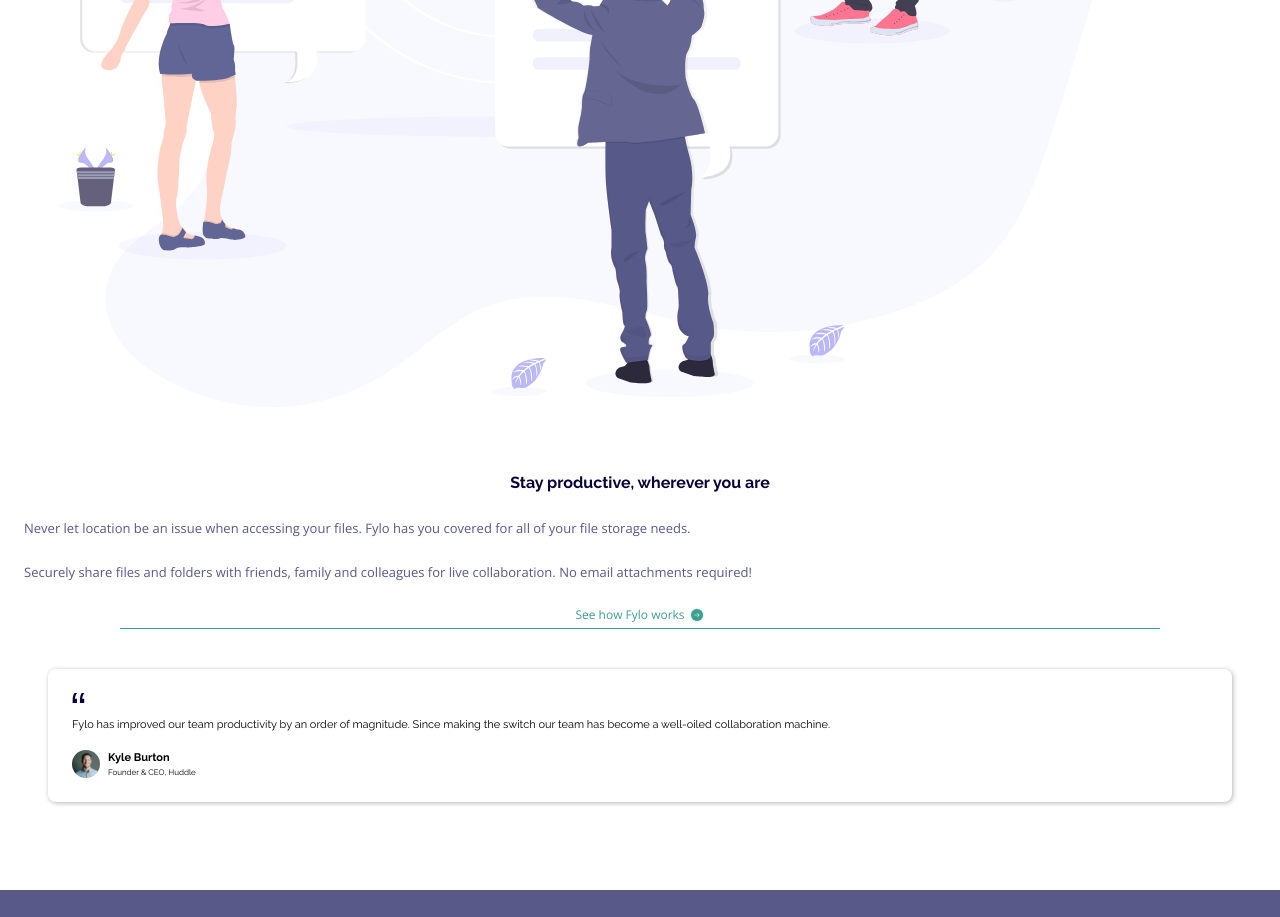
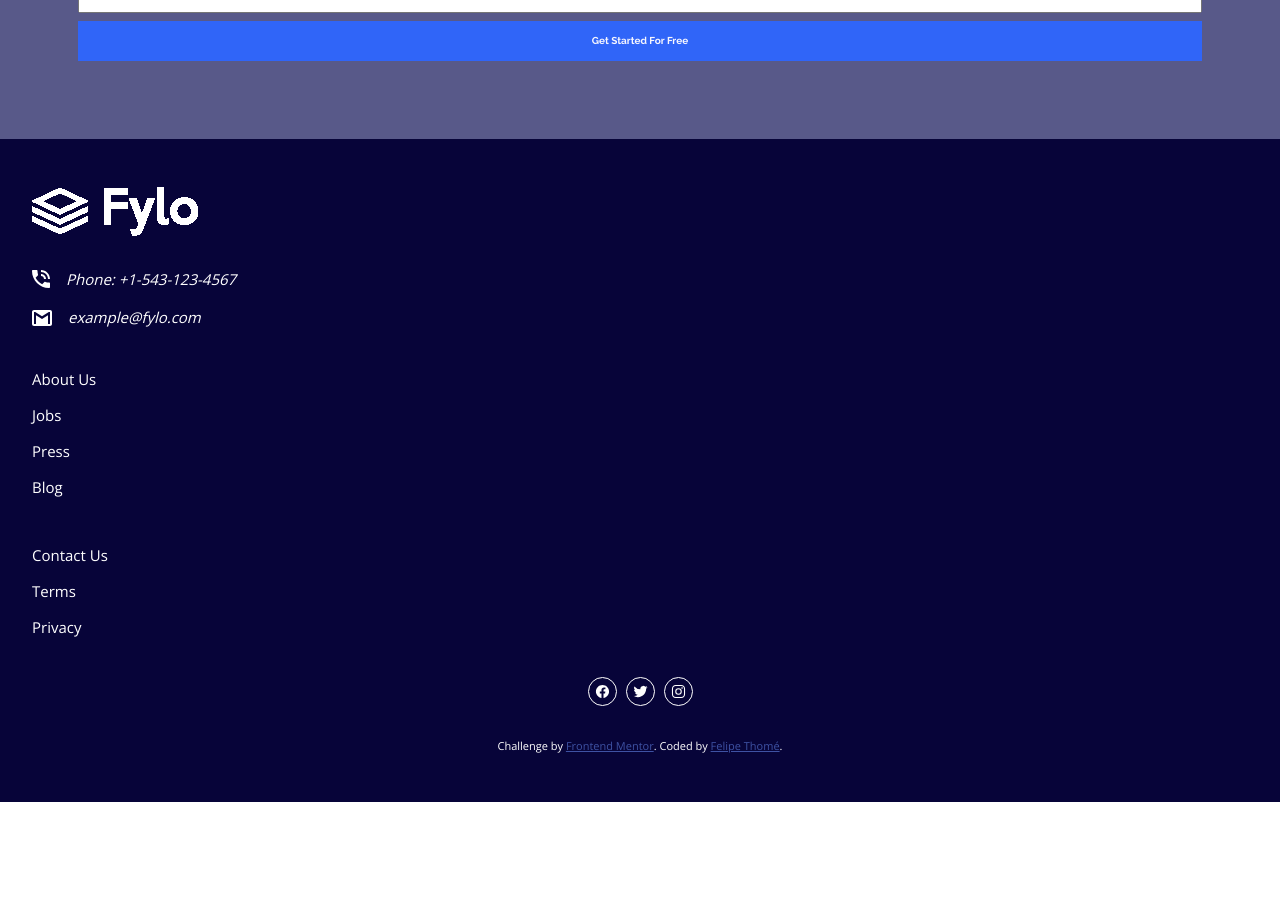
Before and after one commit to felipetn1989/fylo-landing-page-with-two-column-layout-master, a plain HTML site: page index.html in a window 1280 px wide. Shown: the part 1880-2797 px from the top of the page. After the commit the page ends 2682 px from the top, so only its background shows below. Drawn offline with nearby package versions, Linux system fonts and the light colour scheme.

Commit message:
media query

```diff
--- a/index.html
+++ b/index.html
@@ -70,7 +70,11 @@
           </p>
           <a class="fylo_work" href="#"
             >See how Fylo works
-            <img src="images/icon-arrow.svg" alt="" aria-hidden="true"
+            <img
+              class="arrow"
+              src="images/icon-arrow.svg"
+              alt=""
+              aria-hidden="true"
           /></a>
           <figure>
             <blockquote>
@@ -118,10 +122,14 @@
     <footer>
       <img src="images/logo-white.png" alt="Company logo" />
       <address>
-        <img src="images/icon-phone.svg" alt="Phone icon" />
-        Phone: +1-543-123-4567 <br />
-        <img src="images/icon-email.svg" alt="Email icon" />
-        example@fylo.com
+        <div class="address__phone">
+          <img src="images/icon-phone.svg" alt="Phone icon" />
+          Phone: +1-543-123-4567
+        </div>
+        <div class="address__email">
+          <img src="images/icon-email.svg" alt="Email icon" />
+          example@fylo.com
+        </div>
       </address>
       <ul>
         <li>About Us</li>
@@ -132,7 +140,11 @@
         <li>Terms</li>
         <li>Privacy</li>
       </ul>
-      <div class="icons">ICONS</div>
+      <div class="icons">
+        <ion-icon name="logo-facebook"></ion-icon>
+        <ion-icon name="logo-twitter"></ion-icon>
+        <ion-icon name="logo-instagram"></ion-icon>
+      </div>
 
       <p class="attribution">
         Challenge by
@@ -145,4 +157,9 @@
       </p>
     </footer>
   </body>
+
+  <script
+    type="module"
+    src="https://unpkg.com/ionicons@5.5.2/dist/ionicons/ionicons.esm.js"
+  ></script>
 </html>
--- a/styles/style.css
+++ b/styles/style.css
@@ -145,12 +145,13 @@ header a {
 }
 
 h1 {
-  font-size: 1.4375rem;
+  font-size: 1.625rem;
 }
 
 form {
   display: grid;
   gap: 1rem;
+  padding: 0.875rem;
 }
 
 form > * {
@@ -168,9 +169,14 @@ button {
   border: none;
 }
 
+button:hover {
+  cursor: pointer;
+  opacity: 70%;
+}
+
 .card__middle {
   padding: 1.5rem;
-  margin-top: 9rem;
+  margin-top: 8rem;
   font-size: 0.85rem;
 }
 
@@ -183,7 +189,7 @@ button {
 .card__middle p {
   text-align: left;
   color: var(--Desaturated-Blue);
-  font-size: 0.8125rem;
+  font-size: 0.875rem;
 }
 
 .card__midle__text {
@@ -200,8 +206,13 @@ button {
   text-decoration: none;
   border-bottom: 1px solid var(--Moderate-Cyan);
   padding-bottom: 0.25rem;
-  margin: 0 6rem;
+  width: 9rem;
+  margin: auto;
   font-size: 0.75rem;
+}
+
+.fylo_work:hover {
+  opacity: 50%;
 }
 
 figure {
@@ -264,12 +275,148 @@ footer {
   background-color: var(--Very-Dark-Blue);
   color: white;
   font-size: 0.9375rem;
+  padding: 3rem 2rem;
+  display: grid;
+  gap: 2rem;
+}
+
+address {
+  display: grid;
+}
+
+ul {
+  list-style-type: none;
+  padding: 0;
+  line-height: 2.25rem;
+}
+
+li:nth-child(4) {
+  margin-bottom: 2rem;
+}
+
+li:hover {
+  cursor: pointer;
+  color: var(--Desaturated-Blue);
+}
+
+.address__phone,
+.address__email {
+  display: flex;
+  gap: 1rem;
+  align-items: center;
+}
+
+.address__phone {
+  margin-bottom: 1rem;
+}
+
+.icons {
+  display: flex;
+  gap: 0.5625rem;
+  justify-content: center;
+}
+
+ion-icon {
+  border: 1px solid white;
+  border-radius: 50%;
+  padding: 0.375rem;
+}
+
+ion-icon:hover {
+  cursor: pointer;
+  color: var(--Desaturated-Blue);
+  border-color: var(--Desaturated-Blue);
 }
 
 .attribution {
   font-size: 0.6875rem;
   text-align: center;
 }
+
 .attribution a {
   color: hsl(228, 45%, 44%);
 }
+
+@media screen and (min-width: 60em) {
+  header {
+    padding: 4rem;
+    font-size: 1rem;
+  }
+
+  header img {
+    width: 10rem;
+  }
+
+  header a {
+    padding-left: 3rem;
+  }
+
+  .card__top {
+    font-size: 1.125rem;
+  }
+
+  h1 {
+    font-size: 2.4325rem;
+  }
+
+  .card__top {
+    display: flex;
+    flex-direction: row-reverse;
+    align-items: center;
+    text-align: left;
+    padding: 4rem;
+  }
+
+  .card__top img,
+  .card__middle img {
+    max-width: 45%;
+
+  }
+
+  .form_top form {
+    display: flex;
+  }
+
+  .form_top input {
+    width: 20rem;
+  }
+
+  .form_top button {
+    width: 12rem;
+  }
+
+  .card__middle {
+    display: flex;
+    flex-direction: row-reverse;
+    align-items: center;
+    gap: 3rem;
+    text-align: left;
+    padding: 4rem;
+  }
+
+  .card__middle h2 {
+    font-size: 2.4325rem;
+  }
+
+  .card__middle p {
+    font-size: 1.0625rem;
+  }
+
+  .card__midle__text {
+    padding-right: 2rem;
+  }
+
+  .fylo_work {
+    margin: 0;
+    font-size: .875rem;
+    width: 10rem;
+  }
+
+  figure {
+    margin: 0;
+    padding: 2rem;
+    width: 22rem;
+    margin-top: 1.5rem;
+    font-size: .8125rem;
+  }
+}
```
